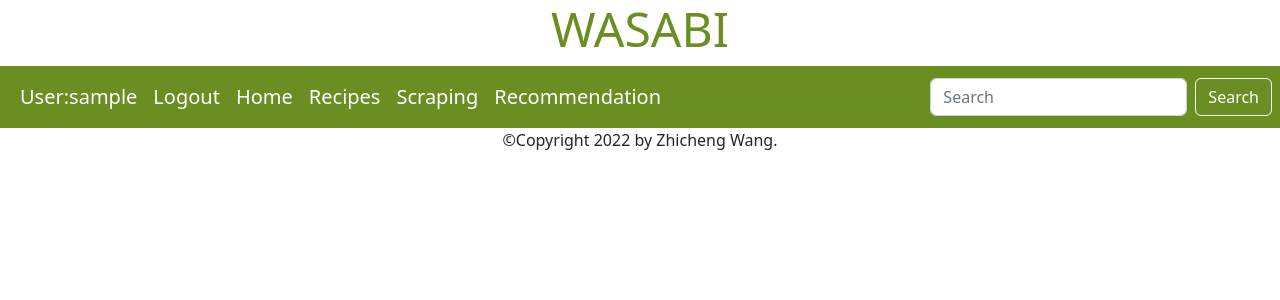
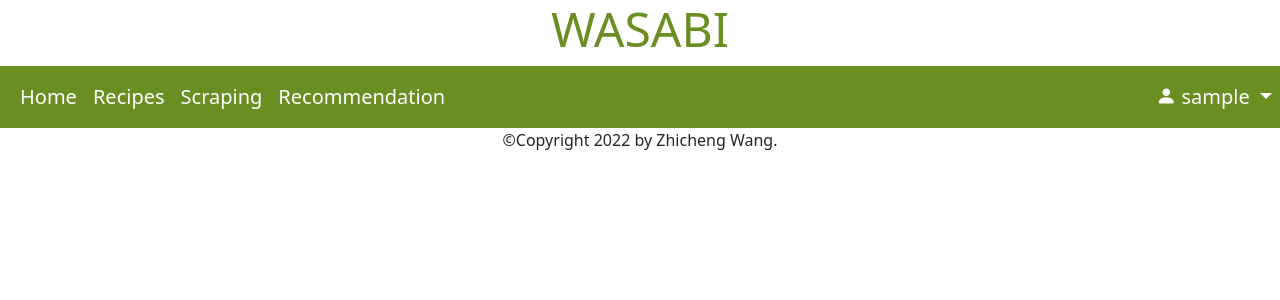
Before and after one commit to Dogecat0/Wasabi, a Django app: page /recipes/ in a window 1280 px wide. Shown: the top 300 px of the page. Run offline with Django 4.2, Linux system fonts and the light colour scheme; the visitor is signed in with stand-in values (Sample User, id 1); data that the repository does not hold is empty; some libraries are stand-ins or nearby versions.

Commit message:
Add user dropdown and remove search bar

```diff
--- a/static/css/styles.css
+++ b/static/css/styles.css
@@ -14,7 +14,7 @@ nav.navbar {
 }
 
 ul.navbar-nav li {
-  display: inline;
+  display: inline-block;
 }
 
 a.nav-link {
--- a/templates/base.html
+++ b/templates/base.html
@@ -3,9 +3,12 @@
   <head>
     <meta charset="utf-8">
     <meta name="description" content="Wasabi is a recipe search and recommendation engine where you can find your favorite recipes and best suitable recipes matched with your life style.">
-    <!-- Add additional CSS in static file -->
+    <meta name="viewport" content="width=device-width, initial-scale=1">
+    <!-- Load Bootstrap icon font for glyphicons and framework CSS -->
+    <link rel="stylesheet" href="https://cdn.jsdelivr.net/npm/bootstrap-icons@1.9.1/font/bootstrap-icons.css">
+    <link href="https://cdn.jsdelivr.net/npm/bootstrap@5.2.2/dist/css/bootstrap.min.css" rel="stylesheet" integrity="sha384-Zenh87qX5JnK2Jl0vWa8Ck2rdkQ2Bzep5IDxbcnCeuOxjzrPF/et3URy9Bv1WTRi" crossorigin="anonymous">
+    <!-- Load project base CSS -->
     {% load static %}
-    <link href="https://cdn.jsdelivr.net/npm/bootstrap@5.2.2/dist/css/bootstrap.min.css" rel="stylesheet" integrity="sha384-Zenh87qX5JnK2Jl0vWa8Ck2rdkQ2Bzep5IDxbcnCeuOxjzrPF/et3URy9Bv1WTRi" crossorigin="anonymous">
     <link rel="stylesheet" href="{% static '/css/styles.css' %}"/>
   </head>
   <title> Wasabi | Recipe Search Engine </title>
@@ -21,18 +24,6 @@
       <div class="collapse navbar-collapse" id="navbarCollapse">
         <div class="container-fluid">
           <ul class="navbar-nav">
-            {% if user.is_authenticated %}
-            <li class="nav-item">
-              <a class="nav-link" href="#">User:{{ user.get_username }}</a>
-            </li>
-            <li class="nav-item">
-              <a class="nav-link" href="{% url 'logout' %}?next={{ request.path }}">Logout</a>
-            </li>
-            {% else %}
-            <li class="nav-item">
-              <a class="nav-link" href="{% url 'login' %}?next={{ request.path }}">Login</a>
-            </li>
-            {% endif %}
             <li class="nav-item">
               <a class="nav-link" href="{% url 'index' %}">Home</a>
             </li>
@@ -48,13 +39,32 @@
           </ul>
         </div>
       </div>
-      <form class="d-flex justify-content-end">
-        <input class="form-control me-2" type="search" placeholder="Search" aria-label="Search">
-        <button class="btn btn-outline-success me-2" id="search-bar-btn" type="submit">Search</button>
-      </form>
+      {% if user.is_authenticated %}
+      <ul class="navbar-nav">
+        <li class="nav-item">
+          <div class="dropdown-center">
+            <a class="nav-link dropdown-toggle" href="#" role="button" data-bs-toggle="dropdown" aria-expanded="false">
+              <i class="bi bi-person-fill"></i> {{ user.get_username }}
+            </a>
+            <ul class="dropdown-menu">
+              <li><a class="dropdown-item" href="#">Settings</a></li>
+              <li><hr class="dropdown-divider"></li>
+              <li><a class="dropdown-item" href="{% url 'logout' %}?next={{ request.path }}">Logout</a></li>
+            </ul>
+          </div>
+        </li>
+        {% else %}
+        <li class="nav-item">
+          <a href="{% url 'login' %}?next={{ request.path }}" class="nav-link btn">
+            <i class="bi bi-person"></i> Login
+          </a>
+        </li>
+        {% endif %}
+      </ul>
     </nav>
     {% endblock %}
     {% block content %}{% endblock %}
+    <!-- Load Bootstrap JS with Popper plugin -->
     <script src="https://cdn.jsdelivr.net/npm/bootstrap@5.2.2/dist/js/bootstrap.bundle.min.js" integrity="sha384-OERcA2EqjJCMA+/3y+gxIOqMEjwtxJY7qPCqsdltbNJuaOe923+mo//f6V8Qbsw3" crossorigin="anonymous"></script>
   </body>
   <footer class="text-center">
```
